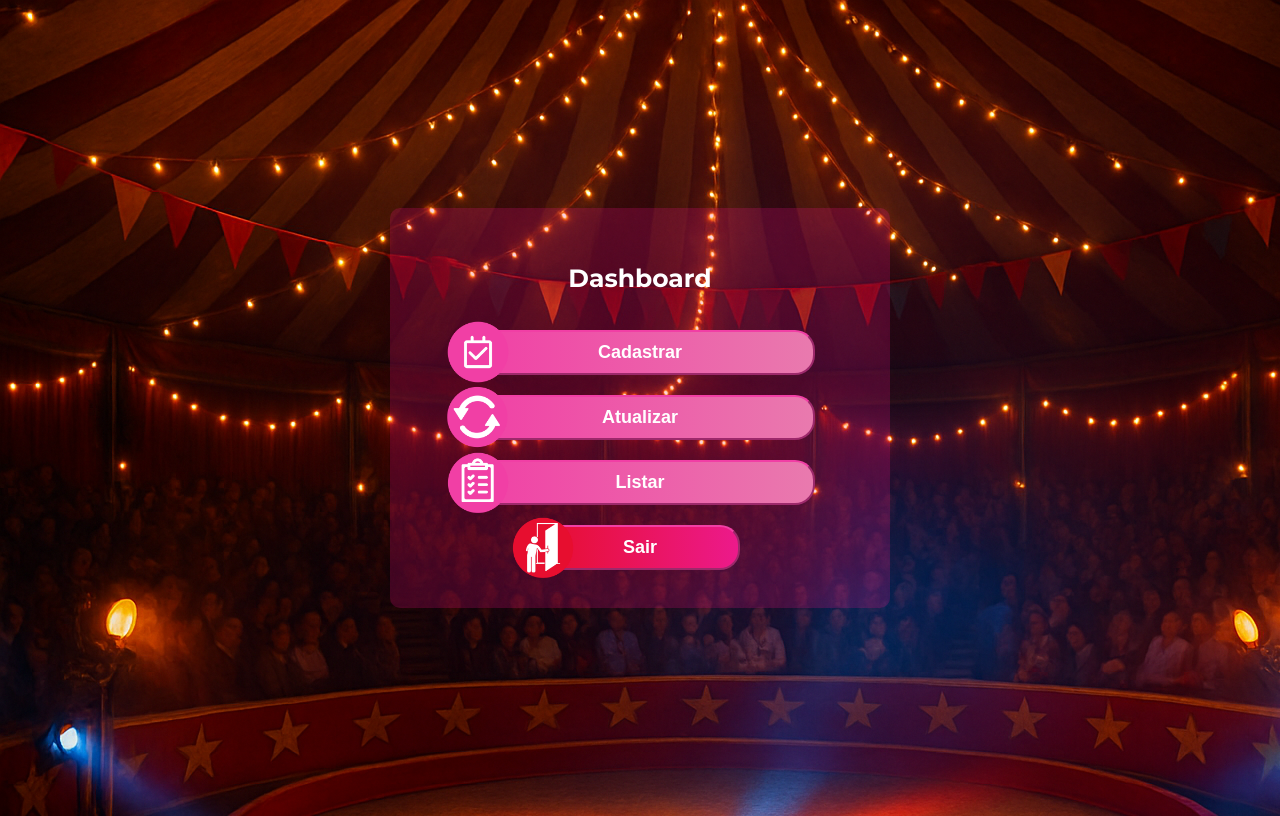
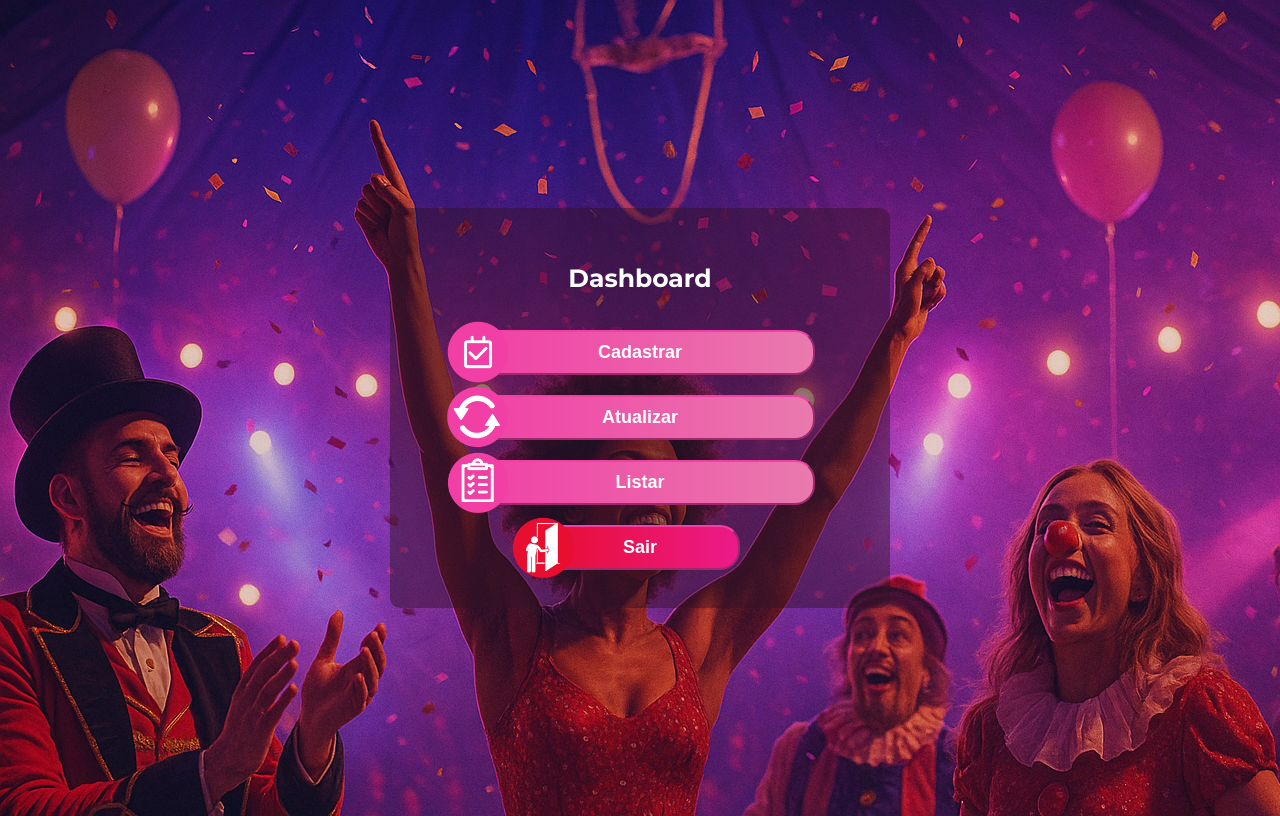
Before and after one commit to Gisele-Nuness/projeto-cadastro-de-eventos, a PHP site: page /dashboard.html in a window 1280 px wide. Run offline with PHP 8.4, Linux system fonts and the light colour scheme.

Commit message:
add nova imagem

```diff
--- a/css/dashboard.css
+++ b/css/dashboard.css
@@ -4,10 +4,11 @@ body{
     font-family: 'Montserrat', sans-serif;
     font-weight: 300;
     font-style: normal;
-    background-image: url(../img/circo.png);
+    background-image: url(../img/circo-alegre.png);
     opacity: 0;
     transform: translateY(30px);
     transition: opacity 1.5s ease, transform 1.5s ease;
+    overflow: hidden;
 }
 
 body.fade-in {
@@ -26,7 +27,7 @@ body.fade-in {
 }
 
 .formulario {
-    background: #ff149132;
+    background: #32132376;
     border-radius: 10px;
     display: flex;
     flex-direction: column;
```
Also changed, not shown: img/circo-alegre.png (added).
